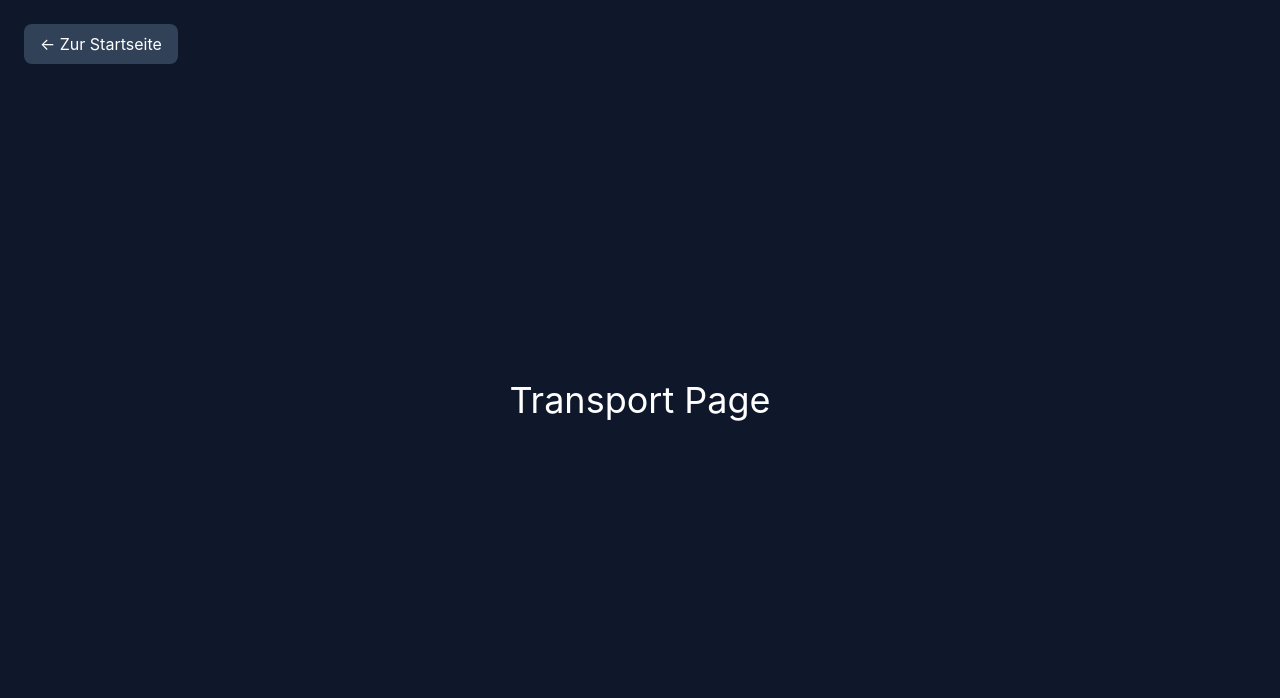
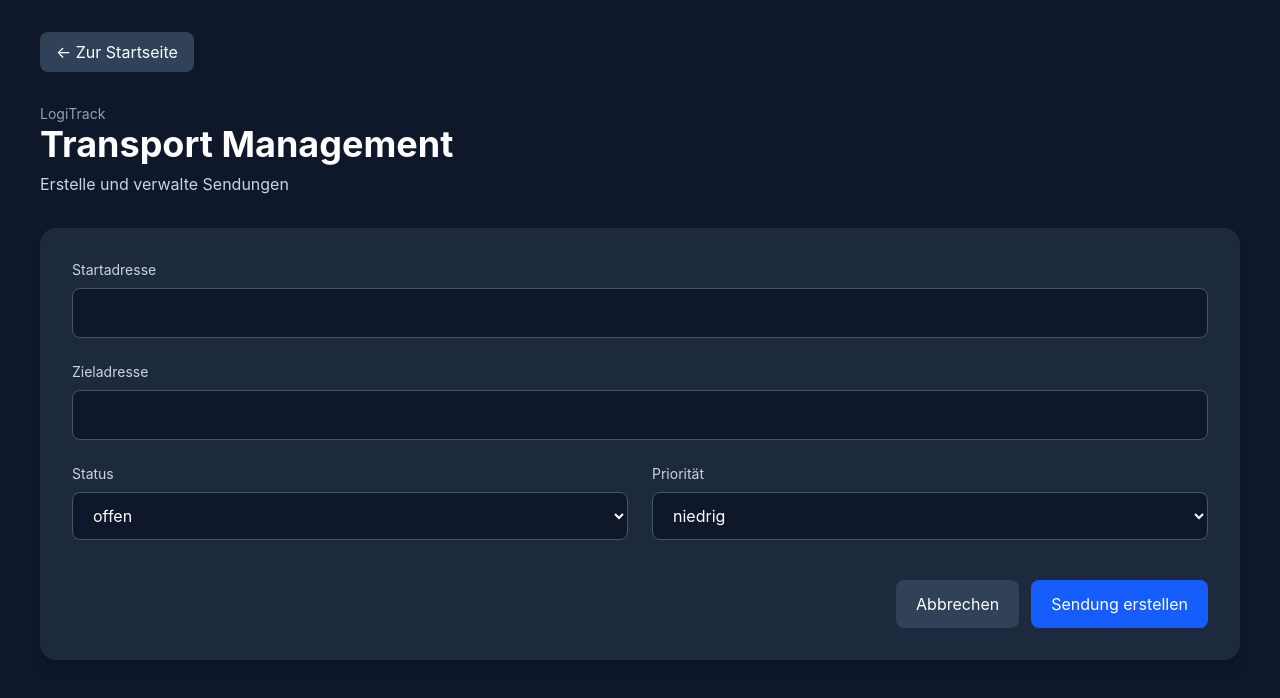
Before and after one commit to ITKFA35/LogiTrack, a React (Vite) app: page /transport in a window 1280 px wide. Shown: the top 698 px of the page. Built offline with nearby package versions, Linux system fonts and the light colour scheme.

Commit message:
Frontend: Reporting, Dashboard und Transport Management

```diff
--- a/src/pages/TransportManagement.jsx
+++ b/src/pages/TransportManagement.jsx
@@ -1,12 +1,93 @@
 import { useNavigate } from "react-router-dom";
+
 export default function TransportManagement() {
   const navigate = useNavigate();
+
   return (
-    <div className="min-h-screen bg-slate-900 text-white flex items-center justify-center">
-      <h1 className="text-4xl">Transport Page</h1>
-      <button onClick={() => navigate("/")} className="absolute top-6 left-6 bg-slate-700 px-4 py-2 rounded-lg hover:bg-slate-600 transition">
+    <div className="min-h-screen bg-slate-900 text-white px-6 py-8 md:px-10">
+      <button
+        onClick={() => navigate("/")}
+        className="mb-8 rounded-lg bg-slate-700 px-4 py-2 hover:bg-slate-600 transition"
+      >
         ← Zur Startseite
       </button>
+
+      <div className="mb-8">
+        <p className="text-sm text-slate-400">LogiTrack</p>
+        <h1 className="text-3xl font-bold md:text-4xl">
+          Transport Management
+        </h1>
+        <p className="mt-2 text-slate-300">
+          Erstelle und verwalte Sendungen
+        </p>
+      </div>
+
+      <div className="w-full rounded-2xl bg-slate-800 p-8 shadow-lg">
+        <form className="grid grid-cols-1 gap-6 md:grid-cols-2">
+
+          <div className="md:col-span-2">
+            <label className="mb-2 block text-sm text-slate-300">
+              Startadresse
+            </label>
+            <input
+              type="text"
+              className="w-full rounded-lg border border-slate-600 bg-slate-900 px-4 py-3 text-white outline-none focus:border-blue-500"
+            />
+          </div>
+
+          <div className="md:col-span-2">
+            <label className="mb-2 block text-sm text-slate-300">
+              Zieladresse
+            </label>
+            <input
+              type="text"
+              className="w-full rounded-lg border border-slate-600 bg-slate-900 px-4 py-3 text-white outline-none focus:border-blue-500"
+            />
+          </div>
+
+          <div>
+            <label className="mb-2 block text-sm text-slate-300">
+              Status
+            </label>
+            <select className="w-full rounded-lg border border-slate-600 bg-slate-900 px-4 py-3 text-white">
+              <option>offen</option>
+              <option>zugewiesen</option>
+              <option>unterwegs</option>
+              <option>geliefert</option>
+              <option>wartet</option>
+            </select>
+          </div>
+
+          <div>
+            <label className="mb-2 block text-sm text-slate-300">
+              Priorität
+            </label>
+            <select className="w-full rounded-lg border border-slate-600 bg-slate-900 px-4 py-3 text-white">
+              <option>niedrig</option>
+              <option>normal</option>
+              <option>hoch</option>
+            </select>
+          </div>
+
+          <div className="md:col-span-2 flex justify-end gap-3 pt-4">
+            <button
+              type="button"
+              onClick={() => navigate("/reports/dashboard")}
+              className="rounded-lg bg-slate-700 px-5 py-3 hover:bg-slate-600 transition"
+            >
+              Abbrechen
+            </button>
+
+            <button
+              type="submit"
+              className="rounded-lg bg-blue-600 px-5 py-3 hover:bg-blue-700 transition"
+            >
+              Sendung erstellen
+            </button>
+          </div>
+
+        </form>
+      </div>
     </div>
   );
 }
```
